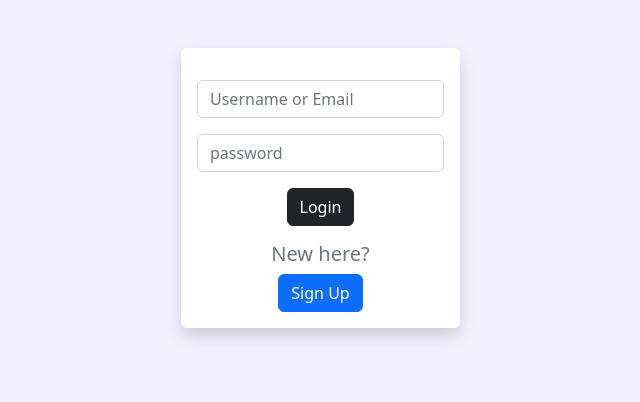
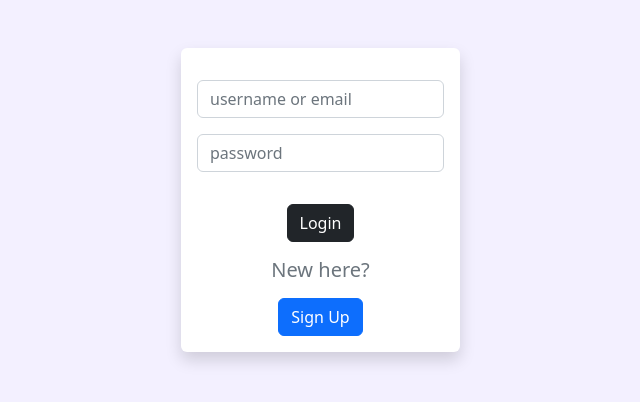
Before and after one commit to sahilrajpal121/BlogLite, a Flask app: page /login in a window 1280 px wide. Shown: the top 402 px of the page, without its empty margins (273-913 px from the left). Run offline with Flask 3, Linux system fonts and the light colour scheme; some libraries are stand-ins or nearby versions.

Commit message:
wtforms added and some minor mixes

```diff
--- a/templates/login.html
+++ b/templates/login.html
@@ -4,21 +4,20 @@
 
 <div class="shadow p-3 mt-5 bg-body text-center rounded w-25 offset-4">
     <form method="post" action="login">
+        {{form.hidden_tag()}}
         <div class="form-outline form-white mt-3">
-            <label>
-                <input type="text" id="username_or_email" name="username_or_email" class="form-control" placeholder="Username or Email" />
-            </label>
+        {{form.username_or_email(class="form-control", placeholder='username or email')}}
         </div>
+
         <div class="form-outline form-white mt-3">
-            <label>
-                <input type="password" id="password" name="password" class="form-control" placeholder="password" />
-            </label>
+        {{form.password(class="form-control", placeholder='password')}}
         </div>
+
         <div class="form-outline form-white mt-3">
-        <button class="btn btn-dark text-color-white btn-block" type="submit">Login</button>
+        {{ form.submit(class="btn btn-dark mt-3 btn-block") }}
         </div>
         <p class="h5 text-secondary color-light mt-3">New here?</p>
-        <a class="btn btn-primary btn-block" href="{{url_for('register')}}" role="button">Sign Up</a>
+        <a class="btn btn-primary btn-block mt-2" href="{{url_for('register')}}" role="button">Sign Up</a>
     </form>
 </div>
 {% endblock %}
--- a/templates/register.html
+++ b/templates/register.html
@@ -24,5 +24,7 @@
         {{ form.submit(class="btn btn-primary mt-3 btn-block") }}
         </div>
     </form>
+    <p class="h5 text-secondary color-light mt-3">Already an user?</p>
+    <a class="btn btn-dark btn-block mt-2" href="{{url_for('login')}}" role="button">Log In</a>
 </div>
 {% endblock %}
```
